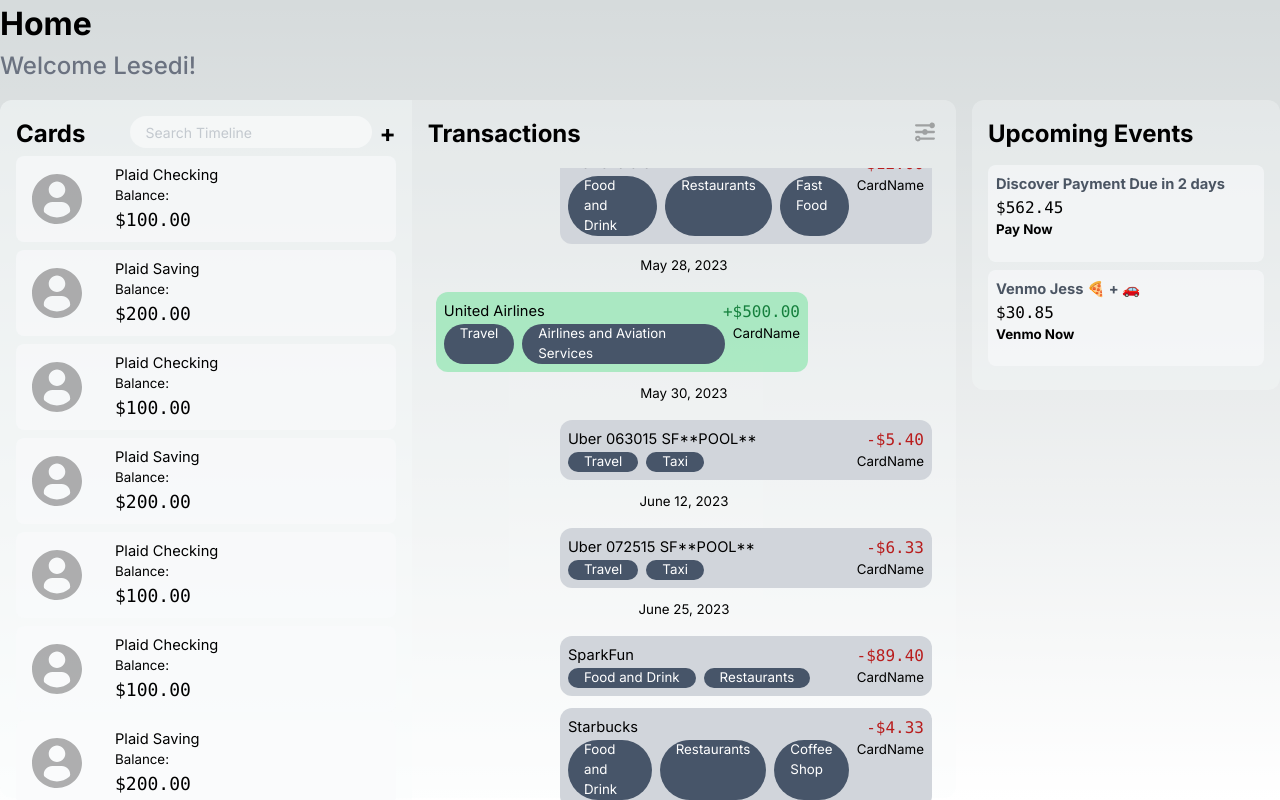
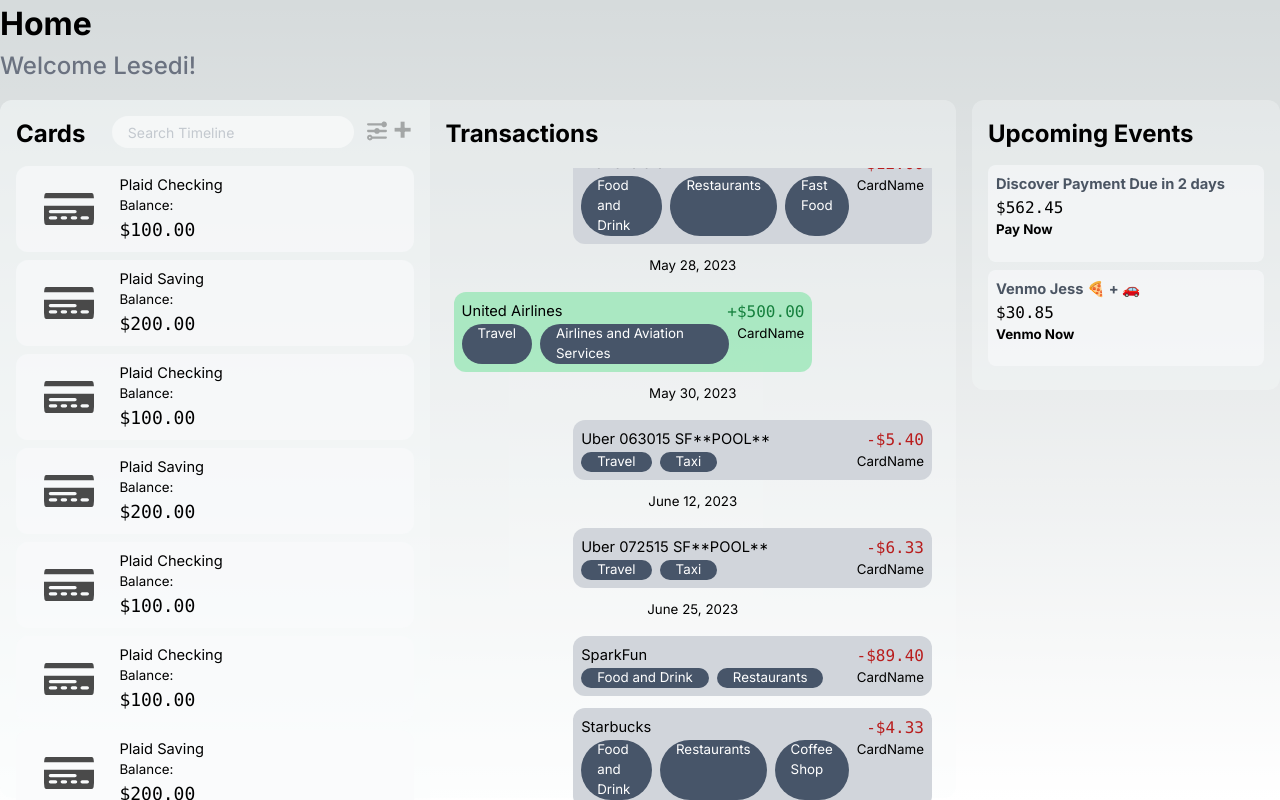
Before and after one commit to lesedi-k/crm, a Next.js app: page /Landing in a window 1280 px wide. Built offline with nearby package versions, Linux system fonts and the light colour scheme.

Commit message:
activity widget progress

```diff
--- a/src/app/components/nav/cardHearderBar/index.tsx
+++ /dev/null
@@ -1,12 +0,0 @@
-import { CardHeaderComponent } from "./type";
-
-const CardHeaderBar: CardHeaderComponent = ({name}) => {
-
-    return (
-        <div className="bg-red-700 w-full h-1/8">
-            <h3>{name}</h3>
-        </div>
-    );
-}
-
-export default CardHeaderBar;
--- a/src/app/components/widgets/activity/index.tsx
+++ b/src/app/components/widgets/activity/index.tsx
@@ -8,11 +8,7 @@
 
 /* Assets */
 import filter from "../../../../../public/assets/filter.svg"
-import user from "../../../../../public/assets/user.svg"
-
-/* Components */
-import SearchBar from "../../functional/searchBar";
-import CardHeaderBar from "../../nav/cardHearderBar";
+import cardIcon from "../../../../../public/assets/cardIcon.svg"
 
 export default function ActivityCard() {
 
@@ -37,8 +33,16 @@
                                 focus:border-transparent focus:outline-none focus:ring-0
                             "
                         />
-                        <div className="hover:cursor-pointer">
-                            <h2>+</h2>
+                        <Image
+                            src={filter}
+                            alt={"Filter"}
+                            className="opacity-30 hover:opacity-50 hover:cursor-pointer pb-5"
+                            width={30}
+                            height={30}
+                            priority
+                        />
+                        <div className="flex hover:cursor-pointer opacity-30 items-start justify-start">
+                            <h1 className="-mt-3">+</h1>
                         </div>
                     </div>
                 </div>
@@ -46,14 +50,13 @@
                 <div className="flex flex-col overflow-y-scroll h-screen">
                     {acc.map((a, index)=> (
                         <div key={a + "" + index} className="flex flex-row justify-between p-2 mb-2
-                                rounded-lg bg-slate-50/60
+                                rounded-xl bg-slate-50/60
                                 hover:bg-slate-50 hover:rounded-lg hover:cursor-pointer
                         ">
                             <Image
-                                src={user}
+                                src={cardIcon}
                                 alt={"Filter"}
-                                className="opacity-30 justify-self-center align-self-center rounded-full ml-2"
-                                // width={60}
+                                className="opacity-70 justify-self-center align-self-center rounded-full ml-5"
                                 height={50}
                                 priority
                             />
@@ -72,19 +75,7 @@
                 {/* Activity header */}
                 <div className="flex flex-row justify-between">
                     <h2 className="mb-4">Transactions</h2>
-                    <div className="flex flex-row w-full justify-end align-center overflow-scroll">
-                        <Image
-                            src={filter}
-                            alt={"Filter"}
-                            className="opacity-30 hover:opacity-50 hover:cursor-pointer pb-5"
-                            width={30}
-                            height={30}
-                            priority
-                        />
-                    </div>
                 </div>
-
-                <CardHeaderBar name={""}/>
 
                 {/* Activity message Space */}
                 <div className="flex flex-col-reverse overflow-y-scroll  h-screen px-2">
```
Also changed, not shown: src/app/components/nav/cardHearderBar/type.ts (deleted, +0 -7 lines), public/assets/cardIcon.svg (added).
